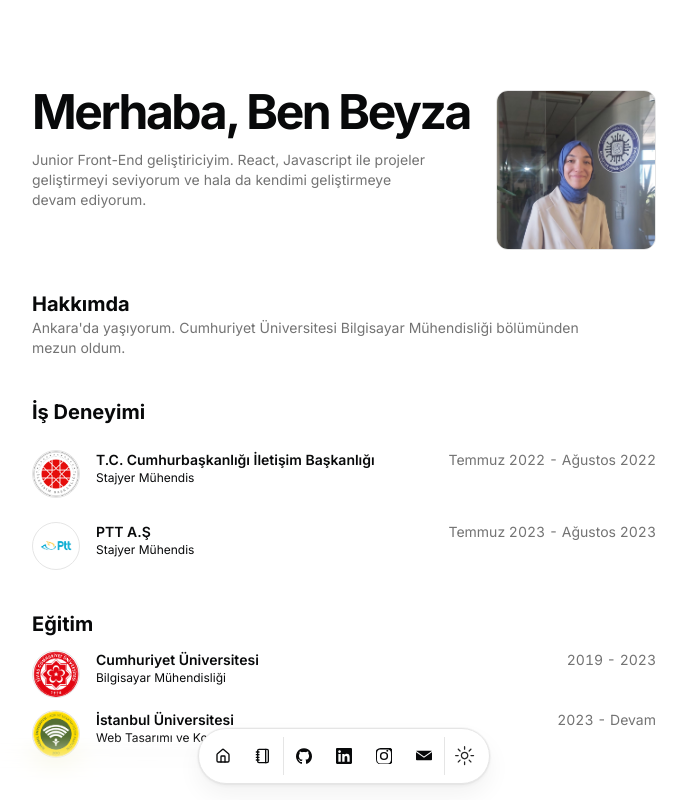
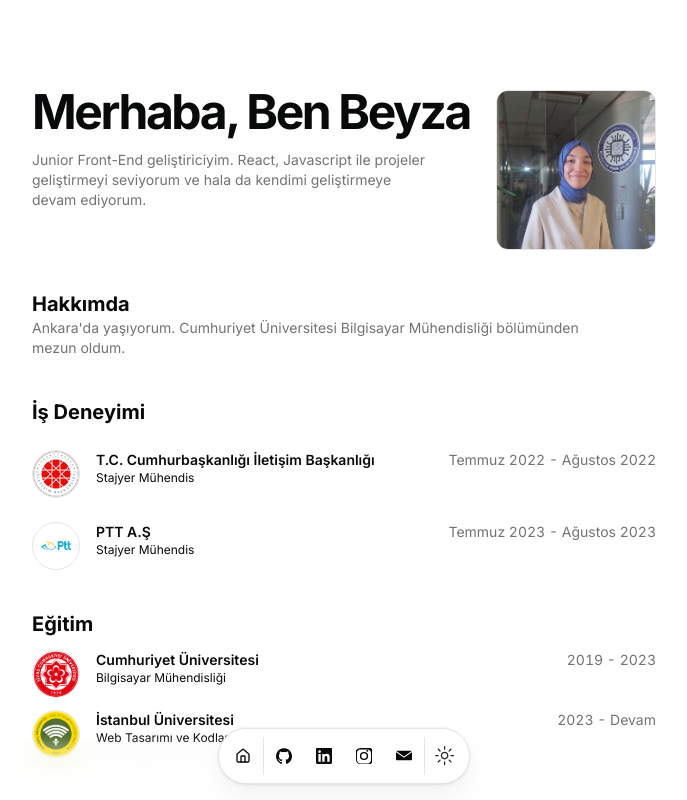
Before and after one commit to beyzarslann/my-portfolio, a Next.js app: page / in a window 1280 px wide. Shown: the top 800 px of the page, without its empty margins (296-983 px from the left). Built offline with nearby package versions, Linux system fonts and the light colour scheme.

Commit message:
degisiklikler

```diff
--- a/src/app/layout.tsx
+++ b/src/app/layout.tsx
@@ -11,6 +11,7 @@ const fontSans = FontSans({
   subsets: ["latin"],
   variable: "--font-sans",
 });
+
 
 export const metadata: Metadata = {
   metadataBase: new URL(DATA.url),
@@ -55,6 +56,8 @@ export default function RootLayout({
 }>) {
   return (
     <html lang="en" suppressHydrationWarning>
+      <head>
+      </head>
       <body
         className={cn(
           "min-h-screen bg-background font-sans antialiased max-w-2xl mx-auto py-12 sm:py-24 px-6",
--- a/src/data/resume.tsx
+++ b/src/data/resume.tsx
@@ -21,7 +21,7 @@ export const DATA = {
   ],
   navbar: [
     { href: "/", icon: HomeIcon, label: "Home" },
-    { href: "/blog", icon: NotebookIcon, label: "Medium" },
+    // { href: "/blog", icon: NotebookIcon, label: "Medium" },
   ],
   contact: {
     email: "beyzarslan865@gmail.com",
```
Also changed, not shown: public/site.webmanifest (added), 1 other file (tests, documents, lock files or other folders).
